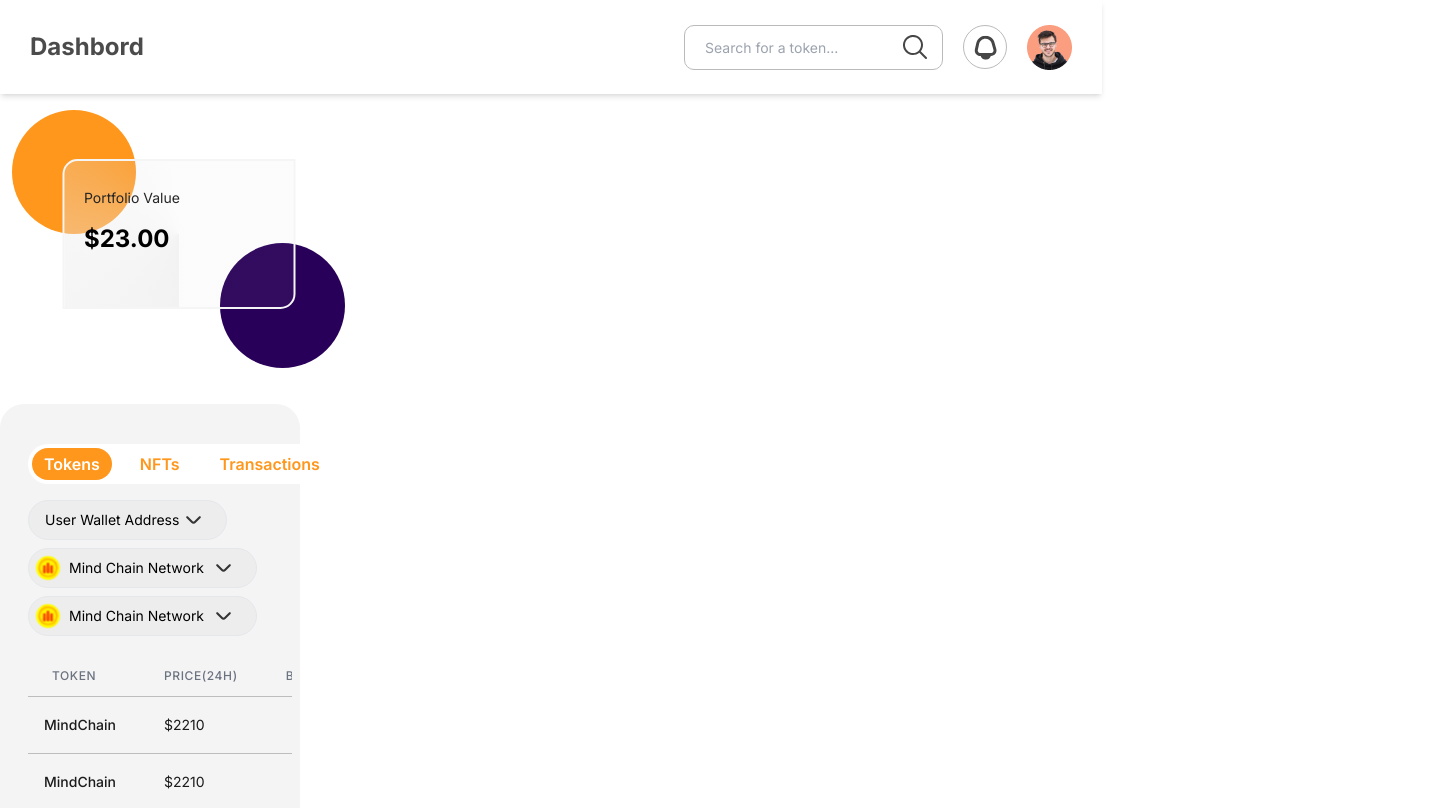
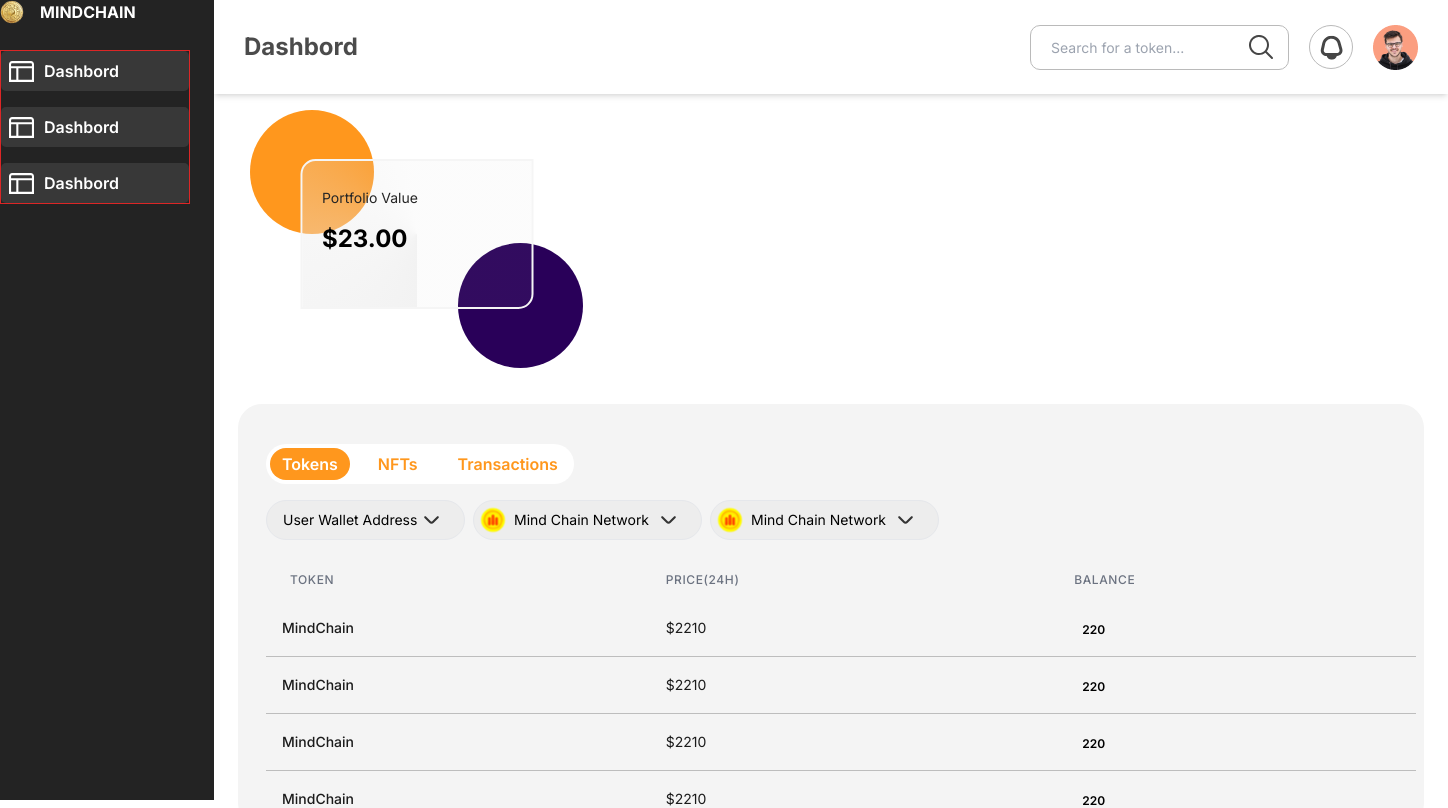
Before and after one commit to alenpragma/mindwallet, a Next.js app: page /dashbord in a window 1280 px wide. Shown: the top 808 px of the page, 1448 px wide, since content can reach past the window. Built offline with nearby package versions, Linux system fonts and the light colour scheme.

Commit message:
responsive

```diff
--- a/src/app/(dashboardLayout)/dashbord/page.js
+++ b/src/app/(dashboardLayout)/dashbord/page.js
@@ -4,7 +4,7 @@ import React from "react";
 
 const Dashbord = () => {
   return (
-    <div className='  w-[300px]'>
+    <div className='lg:px-6 '>
       <ProtfolioValue />
       <TokensNftTrans />
     </div>
--- a/src/app/(dashboardLayout)/layout.js
+++ b/src/app/(dashboardLayout)/layout.js
@@ -6,11 +6,14 @@ import React, { useState } from "react";
 const DashboardLayout = ({ children }) => {
   const [show, setShow] = useState(true);
   return (
-    <div className=''>
-      {/* <Sidebar show={show} /> */}
-      <div className=''>
+    <div className='flex max-w-[1440px]'>
+      <div>
+        <Sidebar show={show} />
+      </div>
+      <div className='w-full '>
         <Header setShow={setShow} show={show} />
-        <div className=' '>{children}</div>
+
+        <div className=' lg:px-[30] mb-10 '>{children}</div>
       </div>
     </div>
   );
--- a/src/components/ui/header.js
+++ b/src/components/ui/header.js
@@ -5,7 +5,7 @@ import user from "@/assets/user1.png";
 import Image from "next/image";
 const Header = ({ setShow, show }) => {
   return (
-    <div className='max-w-screen lg:w-[1102px] px-2 lg:px-[30px] shadow-md h-16 lg:h-[94px]'>
+    <div className='min-w-screen w-full lg:w-full px-2 lg:px-[30px] shadow-md h-16 lg:h-[94px]'>
       <div className='h-full flex justify-between place-items-center'>
         <div>
           <h2 className='text-base lg:text-2xl cursor-pointer font-bold leading-8 text-[#4B4B4B]'>
--- a/src/components/ui/protfolioValue.js
+++ b/src/components/ui/protfolioValue.js
@@ -2,7 +2,7 @@ import React from "react";
 
 const ProtfolioValue = () => {
   return (
-    <div className='max-w-screen mx-auto px-3  w-[300px] lg:w-[357px] mt-4    '>
+    <div className='max-w-screen  px-3  w-[300px] lg:w-[357px] mt-4    '>
       <div className='relative m-0 p-0'>
         <div className='w-[110px] lg:w-[124px] rounded-full h-[110px] lg:h-[124px] bg-[#FF971D]'></div>
 
--- a/src/components/ui/tokens.js
+++ b/src/components/ui/tokens.js
@@ -3,8 +3,8 @@ import React from "react";
 const Tokens = () => {
   return (
     <div>
-      <div class='max-w-[300px] overflow-x-auto mt-5'>
-        <table class=' divide-y divide-[#BDBDBD]'>
+      <div class=' min-w-full  overflow-x-auto mt-5'>
+        <table class=' lg:w-full xl:w-[1150px] divide divide-[#BDBDBD]'>
           <thead>
             <tr>
               <th class='px-6 py-3  text-left text-xs leading-4 font-medium text-gray-500 uppercase tracking-wider'>
--- a/src/components/ui/tokensNftTrans.js
+++ b/src/components/ui/tokensNftTrans.js
@@ -8,7 +8,7 @@ const TokensNftTrans = () => {
   const [show, setShow] = useState("1");
 
   return (
-    <div className='bg-[#F4F4F4]    rounded-3xl  mt-5 pt-6 lg:pt-10  px-2 lg:pl-7'>
+    <div className='bg-[#F4F4F4]  rounded-3xl  mt-5 pt-6 lg:pt-10 px-2 lg:pl-7'>
       {/* tab */}
       <div className='bg-white flex p-1 rounded-full w-fit  lg:gap-4'>
         <p
--- a/src/components/ui/userWalletDetails.js
+++ b/src/components/ui/userWalletDetails.js
@@ -4,7 +4,7 @@ import coin2 from "@/assets/coin1.png";
 const UserWalletDetails = () => {
   return (
     <div>
-      <div className='flex flex-col w-full gap-2'>
+      <div className=' flex flex-col lg:flex-row gap-2'>
         <select
           className='custom-select  flex place-items-center border-[1px] rounded-3xl  px-4 text-sm w-[199px] h-10  bg-[#EDEDED] focus:outline-none'
           name=''
```
